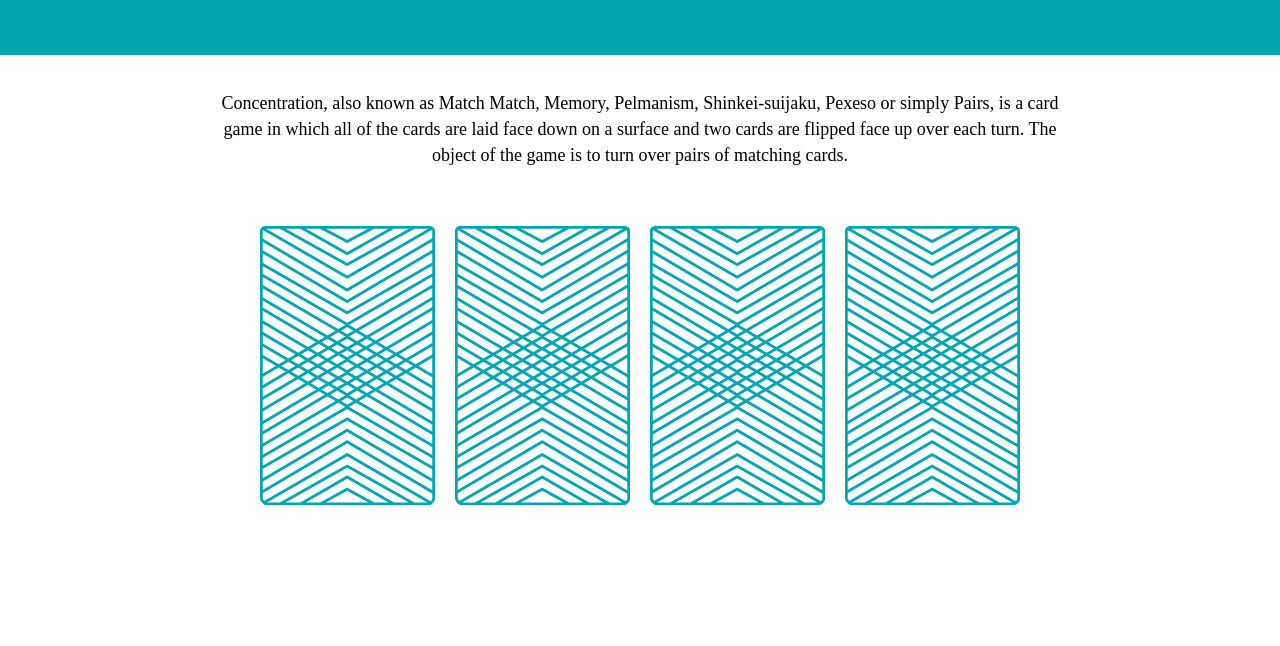
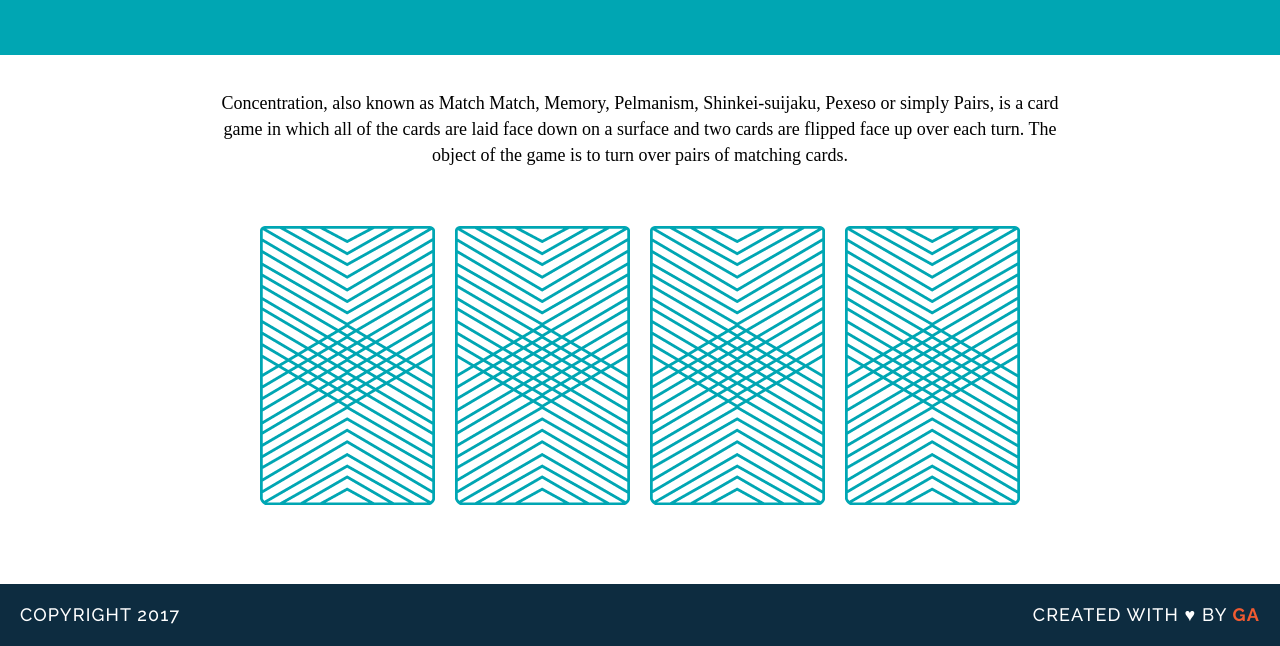
Before and after one commit to mmxw/wdi-fundamentals, a plain HTML site: page memory_game/index.html in a window 1280 px wide. Shown: the part 313-959 px from the top of the page. Before the commit the page ends 915 px from the top, so only its background shows below. Drawn offline with Linux system fonts and the light colour scheme; a web font is replaced by a local one.

Commit message:
final product

```diff
--- a/memory_game/css/style.css
+++ b/memory_game/css/style.css
@@ -20,16 +20,50 @@ main {
 img {
     margin: 40px 8px;
 }
-.cap {
-    text-transform: uppercase;
-}
+
 p {
     font-family: "Droid Serif";
     line-height: 26px;
     font-size: 18px;
 }
+.cap {
+    text-transform: uppercase;
+}
 a {
     text-decoration: none;
     margin: 0 20px;
     color: #FFFFFF;
+    border-bottom: 2px solid transparent;
 }
+footer {
+    text-transform: uppercase;
+    padding: 0 20px;
+    background: #0D2C40;
+    color: white;
+    font-size: 14px;
+    letter-spacing: .08em;
+    font-weight: 500;
+}
+.copyright {
+    font-family: Raleway;
+    float: left;
+}
+.message {
+    font-family: Raleway;
+    float:right;
+}
+.clearfix:after {
+    visibility: hidden;
+    display: block;
+    content: " ";
+    clear: both;
+    height: 0;
+    font-size: 0;
+}
+.name {
+    color: #F15B31;
+    font-weight: 700;
+}
+a:hover {
+    border-color: white;
+}
--- a/memory_game/index.html
+++ b/memory_game/index.html
@@ -27,9 +27,9 @@ type="text/css">
 		</div>
 	</main>
 
-	<footer>
-		<a href="https://twitter.com/nycsouthpaw" target="_blank">Twitter</a>
-		<a href="https://twitter.com/nycsouthpaw" target="_blank">Facebook</a>
+	<footer class="clearfix">
+		<p class="copyright">Copyright 2017</p>
+		<p class="message">Created with &hearts; by <span class="name">GA</span></p>
 	</footer>
 </body>
 </html>
```
